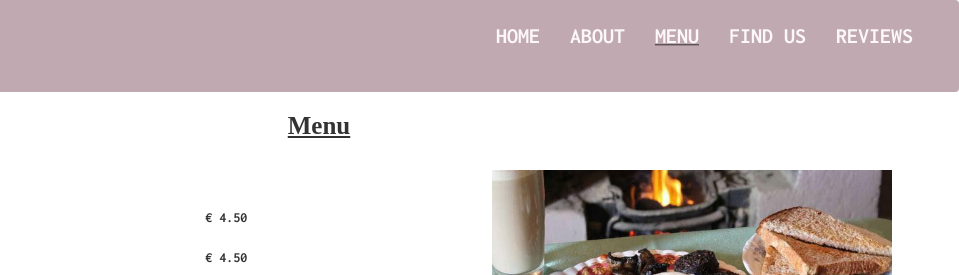
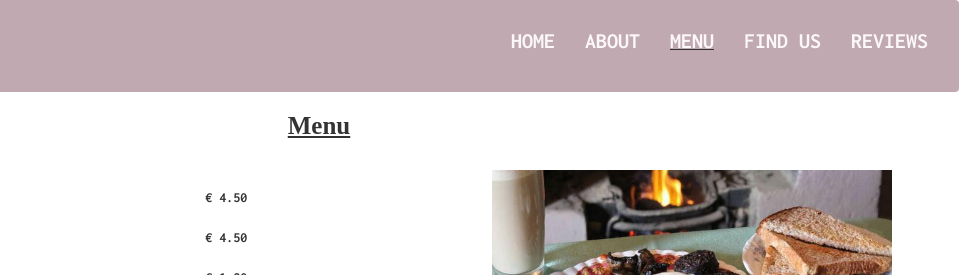
Before and after one commit to Code-Institute-Submissions/User-Centric-Frontend-Development-Milestone-Project-1, a plain HTML site: page menu.html in a window 1280 px wide. Shown: the top 275 px of the page, 321-1280 px from the left. Drawn offline with nearby package versions, Linux system fonts and the light colour scheme; a web font is replaced by a local one.

Commit message:
fix navigation links

```diff
--- a/assets/style.css
+++ b/assets/style.css
@@ -48,10 +48,8 @@ body {
 }
 
 .navigation-links {
-    position: relative;
-    top: 50%;
-    transform: translateY(110%);
     list-style: none;
+    padding-top: 30px;
 }
 
 .link a {
@@ -282,12 +280,6 @@ body {
 /*---------------------------------Media Querries*/
 
 @media (min-width: 768px) {
-    .navigation-links {
-        float: right;
-    }
-}
-
-@media (min-width: 768px) {
     .rights {
         text-align: right;
     }
--- a/menu.html
+++ b/menu.html
@@ -24,7 +24,7 @@
                 </button>
             </div>
             <div class='navbar-collapse' id='navbar'>
-                <ul class='navigation-links uppercase navbar-nav'>
+                <ul class='navigation-links navbar-right uppercase navbar-nav'>
                     <li class='link'><a href='index.html'>Home <span class="sr-only">(current)</span></a></li>
                     <li class='link'><a href='about.html'>About</a></li>
                     <li class='link active'><a href='menu.html'>Menu</a></li>
@@ -87,7 +87,7 @@
                             <td class='item-price'>&#8364; 6.95</td>
                         </tr>
                         <tr>
-                                <th class='subheading'>Desserts</th>>
+                                <th class='subheading'>Desserts</th>
                         </tr>
                         <tr>
                             <td class='menu-item'>Scones with Jam and Cream</td>
```
Also changed, not shown: about.html (+1 -1 lines), contact.html (+1 -1 lines), index.html (+1 -1 lines), reviews.html (+1 -1 lines).
